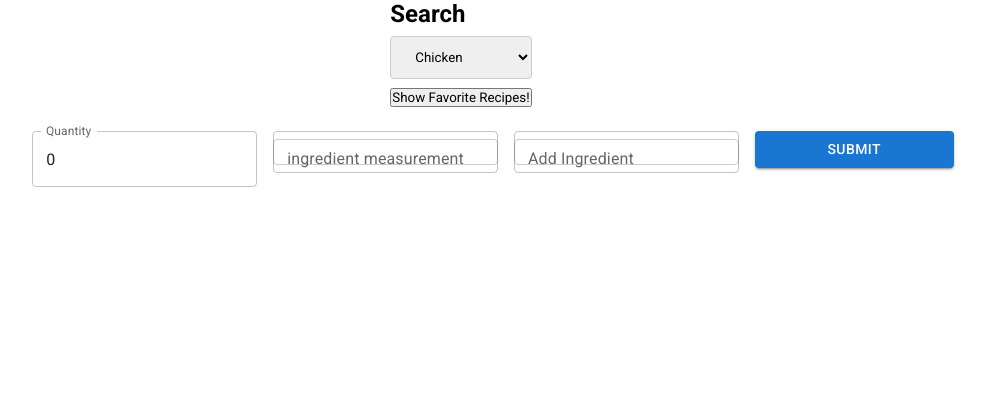
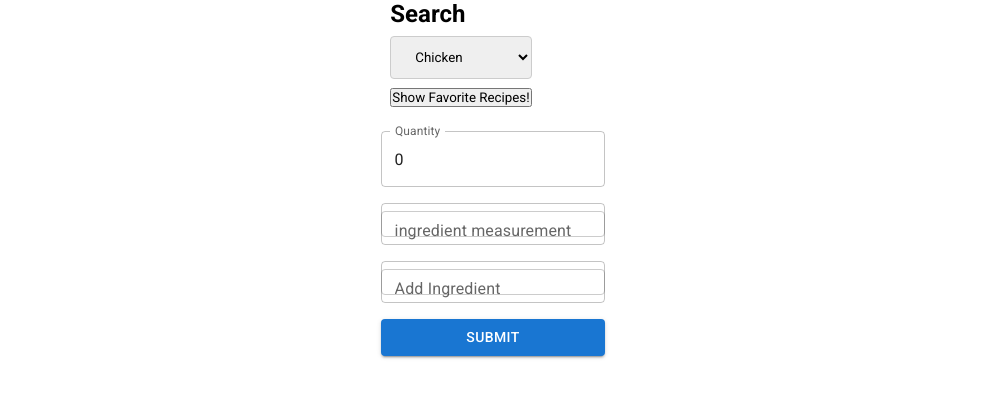
Before and after one commit to mikeship04/Meal-prep-App, a React (Create React App) app: page / in a window 1280 px wide. Shown: the top 398 px of the page, without its empty margins (179-1165 px from the left). Built offline with nearby package versions, Linux system fonts and the light colour scheme.

Commit message:
added stack to data entry form

```diff
--- a/src/Components/ShoppingList/ShoppingList.js
+++ b/src/Components/ShoppingList/ShoppingList.js
@@ -2,8 +2,9 @@ import React, { useState } from 'react'
 import GroceryList from '../GroceryList/GroceryList'
 import Shoppinglist from './Shoppinglist.css'
 import Box from '@mui/material/Box';
-import TextField from '@mui/material/TextField';
+import Item from '@mui/material/TextField';
 import Button from '@mui/material/Button'
+import Stack from '@mui/material/Stack';
 
 function ShoppingList() {
   const [input, setInput] = useState('')
@@ -56,7 +57,8 @@ function ShoppingList() {
       noValidate
       autoComplete="off"
     >
-      <TextField
+      <Stack spacing={2}>
+        <Item
             id="outlined-number"
             label="Quantity"
             type="number"
@@ -66,13 +68,13 @@ function ShoppingList() {
               shrink: true,
             }}
           />
-      <TextField
+        <Item
         value={measurement}
         onChange={handleMeasurementChange}
         id="outlined-basic"
         label="ingredient measurement"
         variant="outlined" />
-      <TextField
+        <Item
         value={input}
         onChange={handleChange}
         id="outlined-basic"
@@ -80,6 +82,7 @@ function ShoppingList() {
         variant="outlined" />
         <Button variant="contained" type="submit">Submit</Button>
       {groceryListItems}
+      </Stack>
     </Box>
 
   )
```
Also changed, not shown: src/Components/ShoppingList/Shoppinglist.css (line endings or trailing spaces). Lines whose indentation alone changed are shown as unchanged.
